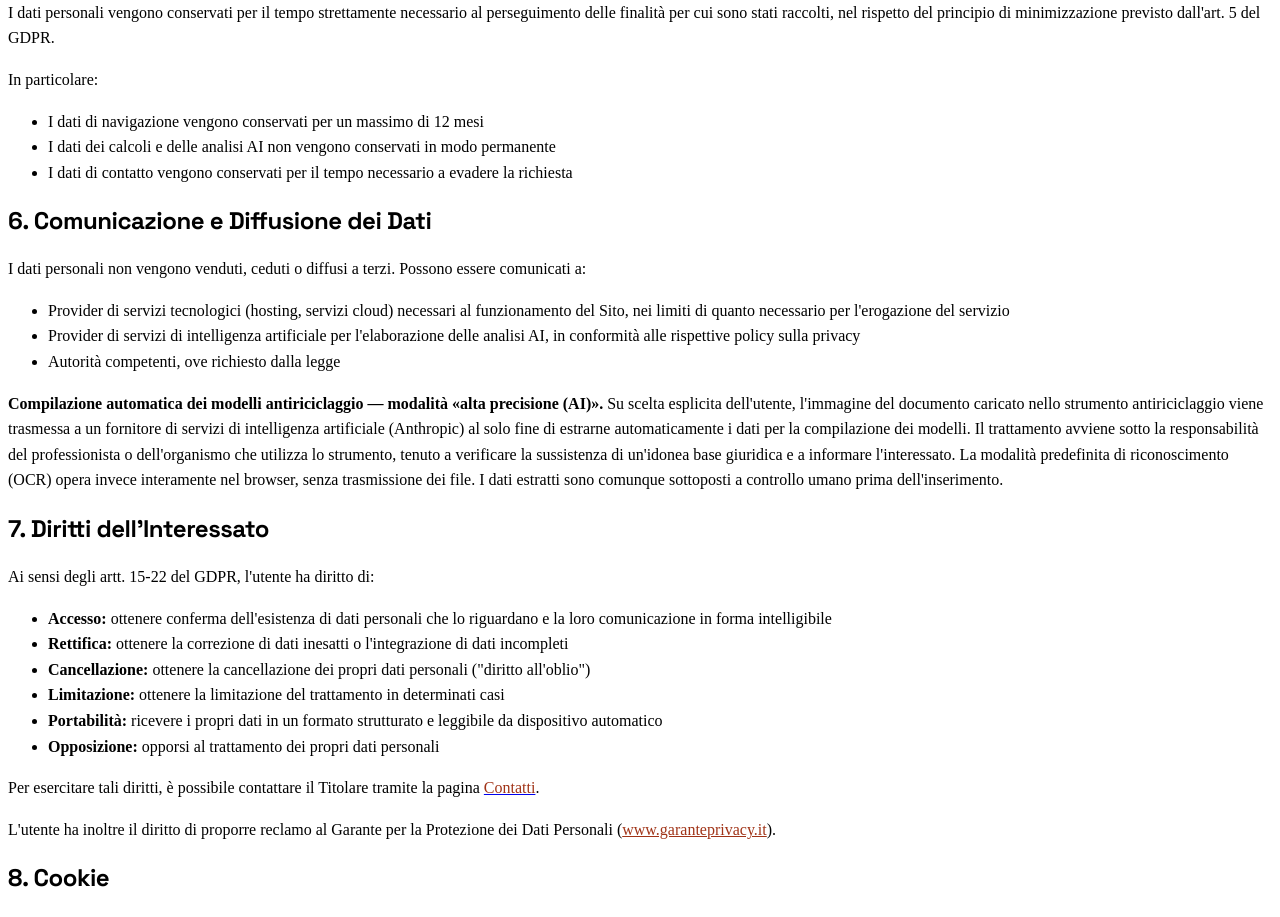
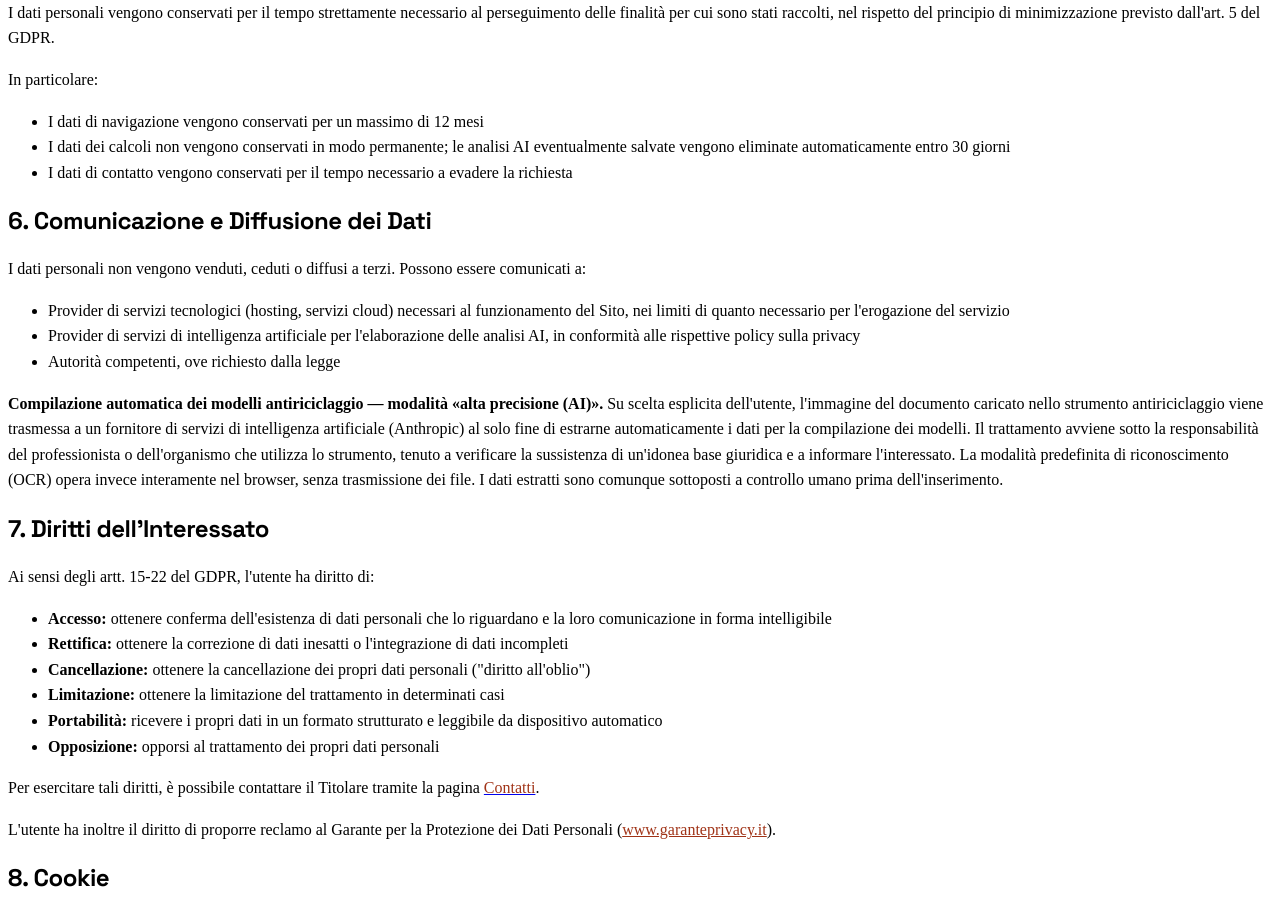
Before and after one commit to calcagnocarloalberto1-star/calcolomediazione, a React (Vite) app in the folder client/: page /privacy-policy in a window 1280 px wide. Shown: the part 1240-2157 px from the top of the page. Built offline with nearby package versions, Linux system fonts and the light colour scheme; no server answers.

Commit message:
Clarify data retention policy in Privacy Policy

```diff
--- a/client/src/pages/PrivacyPolicy.tsx
+++ b/client/src/pages/PrivacyPolicy.tsx
@@ -61,7 +61,7 @@ export default function PrivacyPolicy() {
             <p>In particolare:</p>
             <ul className="list-disc list-inside space-y-1 ml-4">
               <li>I dati di navigazione vengono conservati per un massimo di 12 mesi</li>
-              <li>I dati dei calcoli e delle analisi AI non vengono conservati in modo permanente</li>
+              <li>I dati dei calcoli non vengono conservati in modo permanente; le analisi AI eventualmente salvate vengono eliminate automaticamente entro 30 giorni</li>
               <li>I dati di contatto vengono conservati per il tempo necessario a evadere la richiesta</li>
             </ul>
           </Section>
```
